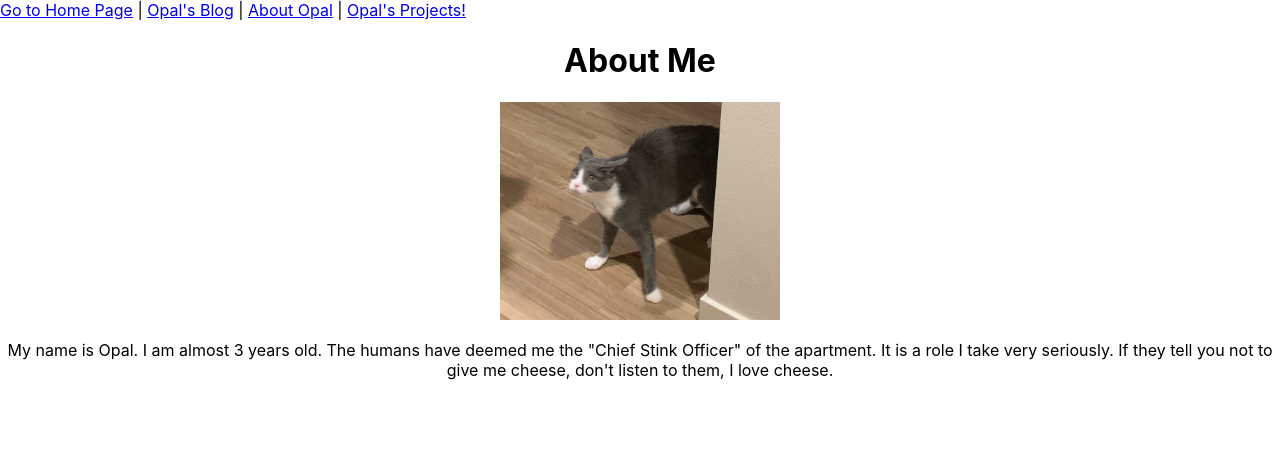
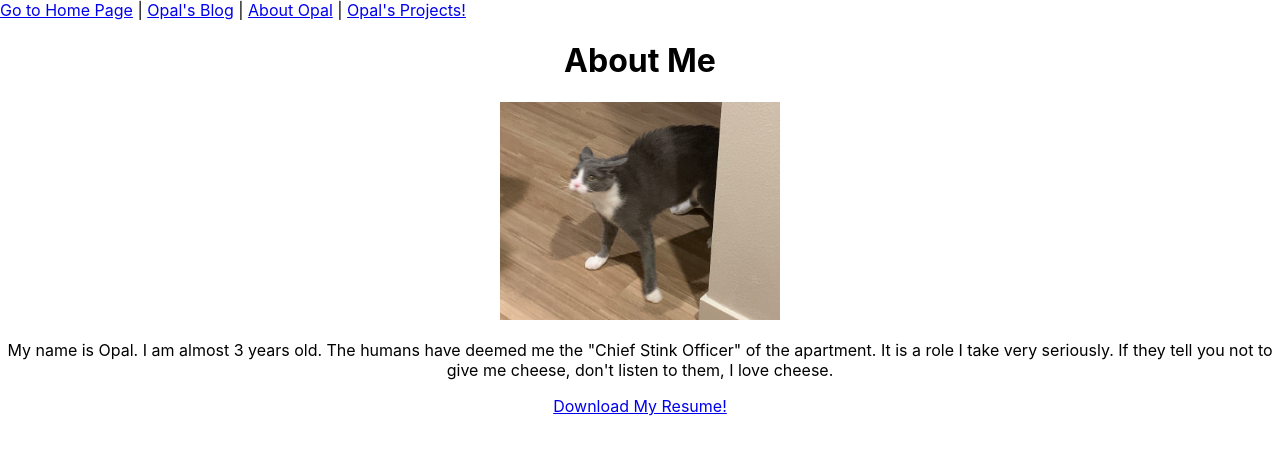
Before and after one commit to WDI-SEA/react-router-portfolio, a React (Create React App) app: page /about in a window 1280 px wide. Shown: the top 454 px of the page. Built offline with nearby package versions, Linux system fonts and the light colour scheme.

Commit message:
added a resume download

```diff
--- a/src/components/About.js
+++ b/src/components/About.js
@@ -6,6 +6,7 @@ export default function About() {
         <h1>About Me</h1>
         <img src='./images/Opal-gremlin.jpeg' alt="cat mid-transformation into gremlin form" />
         <p>My name is Opal. I am almost 3 years old. The humans have deemed me the "Chief Stink Officer" of the apartment. It is a role I take very seriously. If they tell you not to give me cheese, don't listen to them, I love cheese.</p>
+        <a href="./images/Opals-resume.pdf" download>Download My Resume!</a>
     </div>
   )
 }
```
Also changed, not shown: 1 other file (tests, documents, lock files or other folders).
